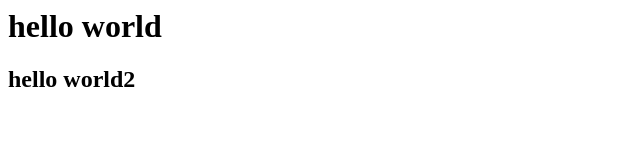
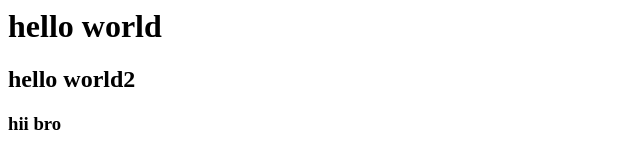
Before and after one commit to saianvesh32/practice, a plain HTML site: page index.html in a window 1280 px wide. Shown: the full height of the page, 0-640 px from the left. Drawn offline with Linux system fonts and the light colour scheme.

Commit message:
added h3

```diff
--- a/index.html
+++ b/index.html
@@ -1,2 +1,3 @@
 <h1>hello world</h1>
 <h2>hello world2</h2>
+<h3>hii bro</h3>
```
